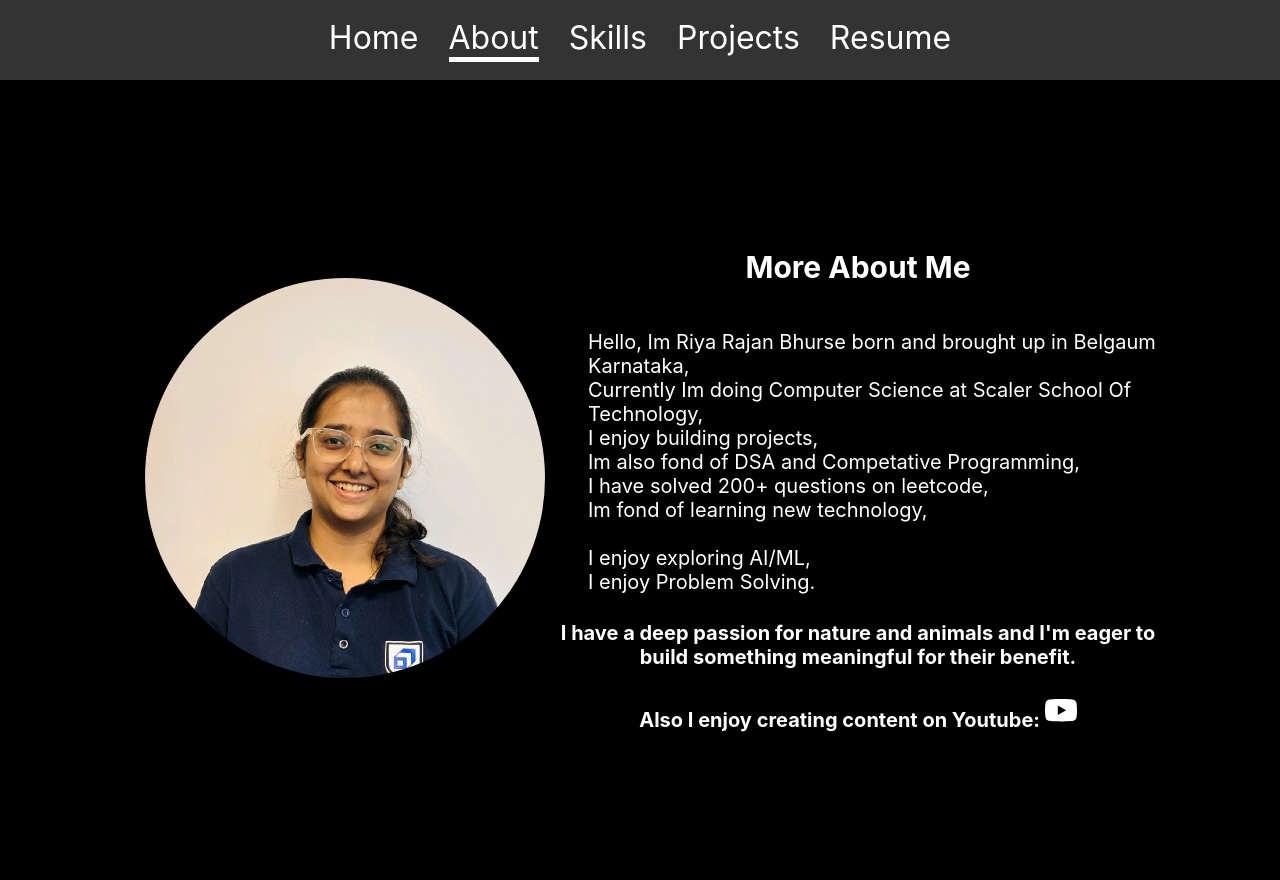
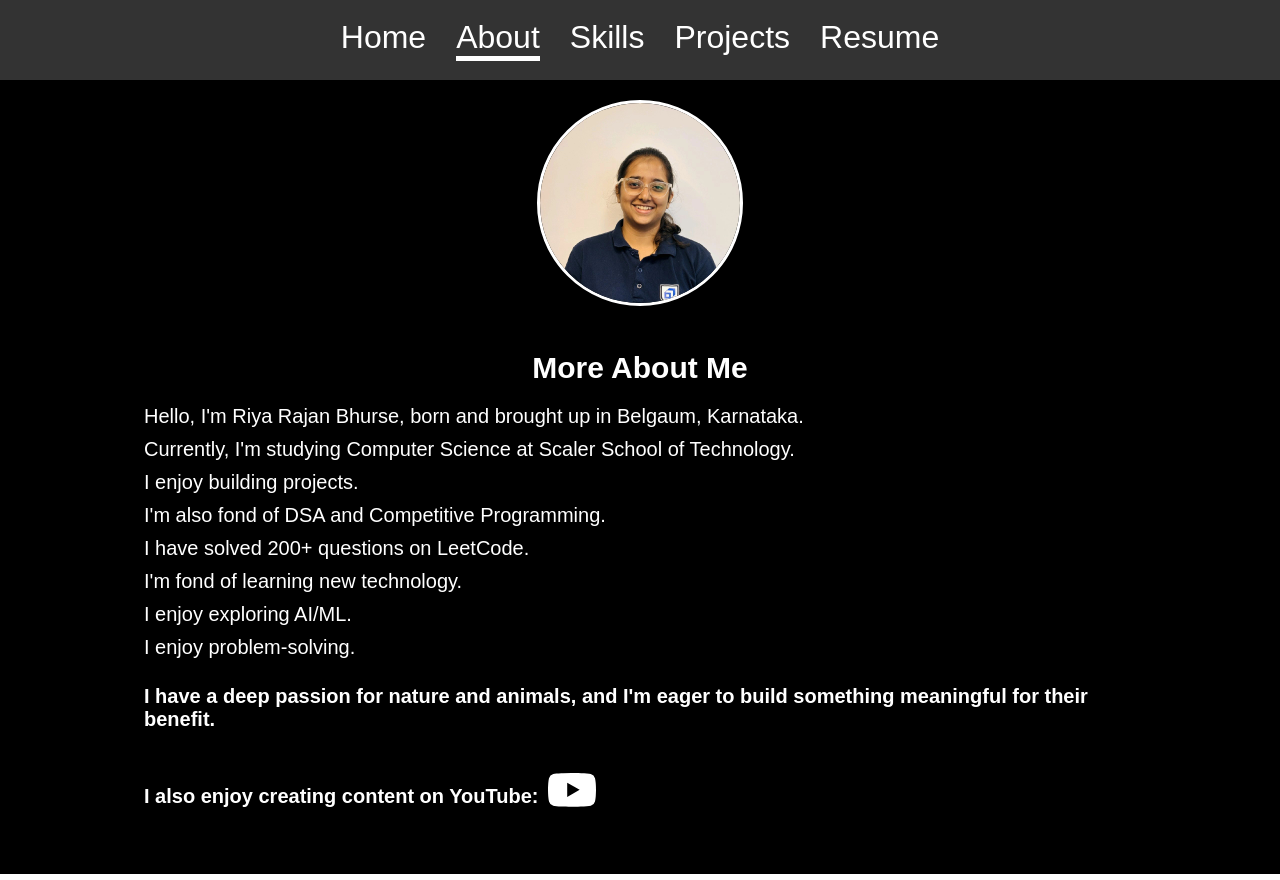
Before and after one commit to RiyaBhurse/Portfolio-React, a React (Create React App) app: page /about in a window 1280 px wide. Built offline with nearby package versions, Linux system fonts and the light colour scheme.

Commit message:
edited the about me section

```diff
--- a/src/App.css
+++ b/src/App.css
@@ -1,6 +1,7 @@
 .App {
   text-align: center;
   background-color: black;
+  font-family: 'Arial', sans-serif; /* Add a professional font */
 }
 
 .App-header {
@@ -14,35 +15,46 @@
   color: white;
 }
 
-h1{
+h1 {
   color: aliceblue;
 }
-h2{
+
+h2 {
   font-size: 30px;
+  margin-bottom: 20px;
 }
-.text{
+
+.text {
   color: white;
   font-size: 20px;
 }
 
 .AboutUl {
-  list-style-type: none; /* Remove default list styling */
-  text-align: left; /* Align text to the left */
+  list-style-type: none;
+  text-align: left;
+  padding: 0; /* Remove default padding */
+  margin: 0; /* Remove default margin */
 }
 
+.AboutUl li {
+  margin-bottom: 10px; /* Add spacing between list items */
+}
 
 .ytLink {
-  display: inline;
+  display: flex;
+  align-items: center;
+  margin-top: 10px;
 }
 
 .yt {
-  font-size: 2rem; /* Example font size */
-  text-decoration: none; /* Remove underline from link */
-  color: white; /* Link color */
+  font-size: 3rem;
+  text-decoration: none;
+  color: white;
+  margin-left: 10px; /* Add spacing between the text and the icon */
 }
 
 .yt:hover {
-  color: rgb(255, 0, 0); /* Change link color on hover */
+  color: rgb(255, 0, 0);
 }
 
 @media (max-width: 600px) {
--- a/src/App.js
+++ b/src/App.js
@@ -26,19 +26,21 @@ function App() {
                 img={pic}
                 text={(
                   <div className='AboutText'>
-                    <ul className='AboutUl'>
-                      <li>Hello, Im Riya Rajan Bhurse born and brought up in Belgaum Karnataka,</li>
-                      <li>Currently Im doing Computer Science at Scaler School Of Technology,</li>
-                      <li>I enjoy building projects,</li>
-                      <li>Im also fond of DSA and Competative Programming,</li>
-                      <li>I have solved 200+ questions on leetcode,</li>
-                      <li>Im fond of learning new technology,</li><br />
-                      <li>I enjoy exploring AI/ML,</li>
-                      <li>I enjoy Problem Solving.</li>
-                    </ul>
-                    <h4>I have a deep passion for nature and animals and I'm eager to build something meaningful for their benefit.</h4>
-                    <h4 className='ytLink'>Also I enjoy creating content on Youtube: </h4>
-                    <a className='yt' href="https://www.youtube.com/channel/UCV4F9Uc-l0NLZ9bC1PBY6kg"> <BsYoutube /> </a>
+                   <ul className='AboutUl'>
+                      <li>Hello, I'm Riya Rajan Bhurse, born and brought up in Belgaum, Karnataka.</li>
+                      <li>Currently, I'm studying Computer Science at Scaler School of Technology.</li>
+                      <li>I enjoy building projects.</li>
+                      <li>I'm also fond of DSA and Competitive Programming.</li>
+                      <li>I have solved 200+ questions on LeetCode.</li>
+                      <li>I'm fond of learning new technology.</li>
+                      <li>I enjoy exploring AI/ML.</li>
+                      <li>I enjoy problem-solving.</li>
+                      <h4>I have a deep passion for nature and animals, and I'm eager to build something meaningful for their benefit.</h4>
+                      <div className='ytLink'>
+                        <h4>I also enjoy creating content on YouTube:</h4>
+                        <a className='yt' href="https://www.youtube.com/channel/UCV4F9Uc-l0NLZ9bC1PBY6kg"><BsYoutube /></a>
+                      </div>
+                  </ul>
                   </div>
                 )}
                 link={"https://www.scaler.com/"}
--- a/src/Pages/ABOUT/About.css
+++ b/src/Pages/ABOUT/About.css
@@ -8,89 +8,54 @@
 
   .About {
     display: flex;
+    flex-direction: column; /* Change to column for a vertical layout */
     justify-content: center;
     align-items: center;
-    height: 100vh;
+    height: 100%;
     width: 100%;
     background-color: rgb(0, 0, 0);
-    color: white; /* Ensure text is visible */
-    overflow: hidden; /* Prevent content overflow */
-    padding: 20px; /* Add padding for spacing */
-    box-sizing: border-box; /* Include padding in the element's total width and height */
+    color: white;
+    overflow: hidden;
+    padding: 20px;
+    box-sizing: border-box;
   }
+
   .text-parent {
     display: flex;
     flex-direction: column;
-    /* text-overflow: ellipsis; */
-    /* overflow:  */
     justify-content: center;
     align-items: center;
-    width: 50%;
-    height: 100%;
-    color: rgb(255, 255, 255);
+    width: 80%; /* Adjust width for better responsiveness */
+    text-align: left; /* Align text to the left */
+    margin-bottom: 20px; /* Add spacing below text parent */
   }
-.tile.img-parent {
-    /* display: flex; */
-    right: 0;
+
+  .img-parent {
+    display: flex;
     justify-content: center;
     align-items: center;
+    margin-bottom: 20px; /* Add spacing below image */
   }
 
-.img{
-    margin-left: 30px;
-    width: 400;
-    height: 400px;
+  .img {
+    width: 200px; /* Adjust image size */
+    height: 200px;
     border-radius: 50%;
-    border: 3px solid rgb(0, 0, 0);
+    border: 3px solid rgb(255, 255, 255);
   }
 
-.red {
-    background-color: rgb(0, 0, 0);
-}
-
-.black {
-    background-color: black;
-}
-
-.green {
-    background-color: green;
-}
-/* Media query for smaller screens (mobile) */
   @media (max-width: 800px) {
     .About {
       flex-direction: column;
+      text-align: center; /* Center text on smaller screens */
     }
+
     .text-parent {
       width: 100%;
     }
+
     .img {
-        width: 300px;
-        height: 300px;
+      width: 150px;
+      height: 150px;
     }
   }
-/* About.css */
-
-/* About page specific styles */
-.about-container {
-    padding: 20px;
-    color: white;
-    text-align: left;
-  }
-
-  .about-img {
-    max-width: 100%;
-    height: auto;
-  }
-
-  @media (max-width: 768px) {
-    .about-container {
-      padding: 10px;
-    }
-  }
-  @media (max-width: 800px) {
-    .img {
-        width: 9rem;
-        height: 9rem;
-        margin-top: 8rem;
-    }
-}
--- a/src/Pages/ABOUT/About.jsx
+++ b/src/Pages/ABOUT/About.jsx
@@ -1,21 +1,17 @@
-import "./About.css"
-function About({ header, img, text}) {
+import "./About.css";
+
+function About({ header, img, text }) {
   return (
-
-    <div className={`About`}>
+    <div className="About">
       <div className="img-parent">
-        <img src={img} className="img"/>
+        <img src={img} className="img" alt="Profile" />
       </div>
       <div className="text-parent">
-        {header ? (<h2>{header}</h2>)  : ""}
+        {header ? <h2>{header}</h2> : ""}
+        <div className="text">{text}</div>
+      </div>
+    </div>
+  );
+}
 
-        <div className="text">
-          {text}
-        </div>
-
-      </div>
-
-    </div>
-    )
-  }
-  export default About;
+export default About;
```
Also changed, not shown: 1 other file (tests, documents, lock files or other folders). Lines whose indentation alone changed are shown as unchanged.
